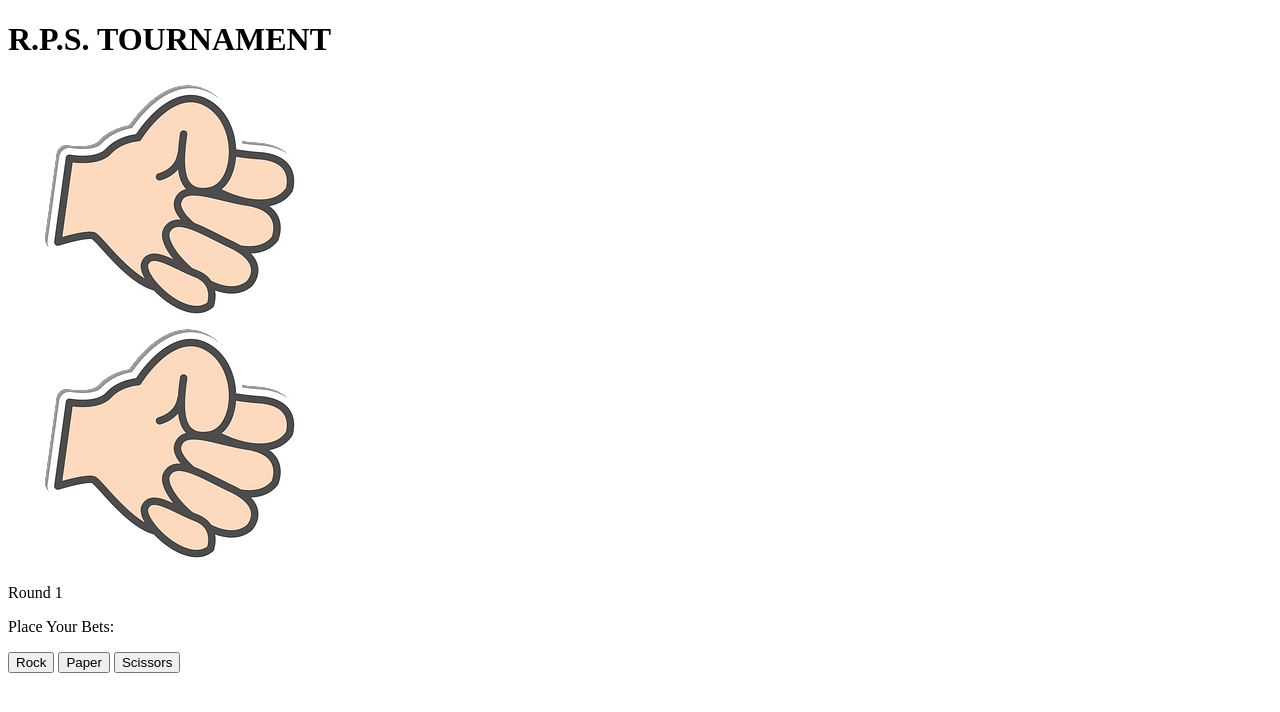
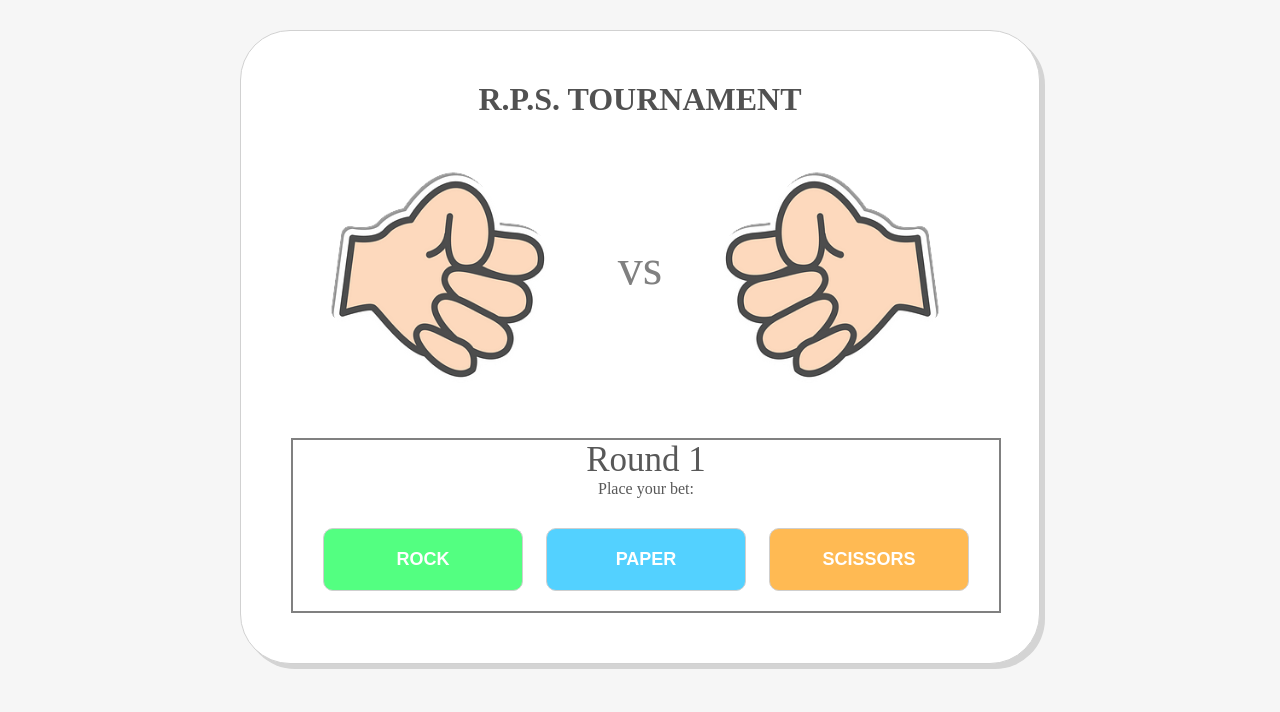
Before and after one commit to LFarparan/rockPaperScissors, a plain HTML site: page index.html in a window 1280 px wide. Drawn offline with Linux system fonts and the light colour scheme.

Commit message:
added ui to the page

```diff
--- a/assets/style/rpsStyle.css
+++ b/assets/style/rpsStyle.css
@@ -0,0 +1,96 @@
+* {
+    box-sizing: border-box;
+    margin: 0px;
+}
+
+body{
+    background-color: rgb(246, 246, 246);
+}
+
+.whiteContainer {
+    background-color: white;
+    width: 800px;
+    margin: auto;
+    margin-top: 30px;
+    padding: 50px;
+    border-radius: 50px;
+    border: .5px solid rgb(209, 209, 209);
+    box-shadow: 5px 5px rgb(212, 212, 212);
+}
+
+h1 {
+    text-align: center;
+    color: rgb(81, 81, 81);
+}
+
+.betContainer {
+    display: flex;
+    justify-content: space-around;
+    margin: 50px 0px;
+}
+
+#playerPick,
+#comPick{
+    width: 300px;
+    height: 220px;
+    border-radius: 50px;
+}
+
+.bets {
+    width: 290px;
+    height: 215px;
+}
+
+.bets.right{
+    transform: scaleX(-1);
+}
+
+#vs{
+    color: gray;
+    margin-top: 70px;
+    font-size: 50px;
+}
+
+#interactZone {
+    border: 2px solid gray;
+    width: 710px;
+    height: 175px;
+}
+
+.instructions {
+    color: rgb(88, 88, 88);
+    margin: auto;
+    text-align: center;
+}
+
+#rounds {
+    font-size: 35px;
+}
+
+.choiceContainer {
+    display: flex;
+    margin: 30px;
+    justify-content: space-between;
+}
+
+button{
+    width: 200px;
+    padding: 20px;
+    font-size: 18px;
+    font-weight: 700;
+    color: white;
+    border: 1px solid rgb(207, 207, 207);
+    border-radius: 10px;
+}
+
+#rock {
+    background-color: rgb(83, 255, 129);
+}
+
+#paper {
+    background-color: rgb(83, 209, 255);
+}
+
+#scissors {
+    background-color: rgb(255, 186, 83);
+}
--- a/index.html
+++ b/index.html
@@ -3,23 +3,27 @@
 <head>
     <meta charset="UTF-8">
     <meta name="viewport" content="width=device-width, initial-scale=1.0">
-    <title>Rock Paper Scissors</title>
+    <title>RPS Tournament</title>
+    <link rel="stylesheet" href="assets/style/rpsStyle.css">
 </head>
 <body>
     <div class="whiteContainer">
-        <h1 class="title"> R.P.S. TOURNAMENT</h1>
+        <h1> R.P.S. TOURNAMENT</h1>
         <div class="betContainer">
-            <div id="playerPick"> <img src="assets/image/rock.png" alt="player bet"></div>
-            <div id="ComPick"> <img src="assets/image/rock.png" alt="Computer bet"></div>
+            <div id="playerPick"> <img class="bets" src="assets/image/rock.png" alt="player bet"></div>
+            <p id="vs"> vs </p>
+            <div id="comPick"> <img class="bets right" src="assets/image/rock.png" alt="Computer bet"></div>
         </div>
-        <div class="instructions">
-            <p id="rounds"> Round 1 </p>
-            <p> Place Your Bets:</p>
-        </div>
-        <div class="choiceContainer">
-            <button id="rock"> Rock </button>
-            <button id="paper"> Paper </button>
-            <button id="scissors"> Scissors </button>
+        <div id="interactZone">
+            <div class="instructions">
+                <p id="rounds"> Round 1 </p>
+                <p> Place your bet:</p>
+            </div>
+            <div class="choiceContainer">
+                <button id="rock"> ROCK </button>
+                <button id="paper"> PAPER </button>
+                <button id="scissors"> SCISSORS </button>
+            </div>
         </div>
     </div>
 </body>
```
